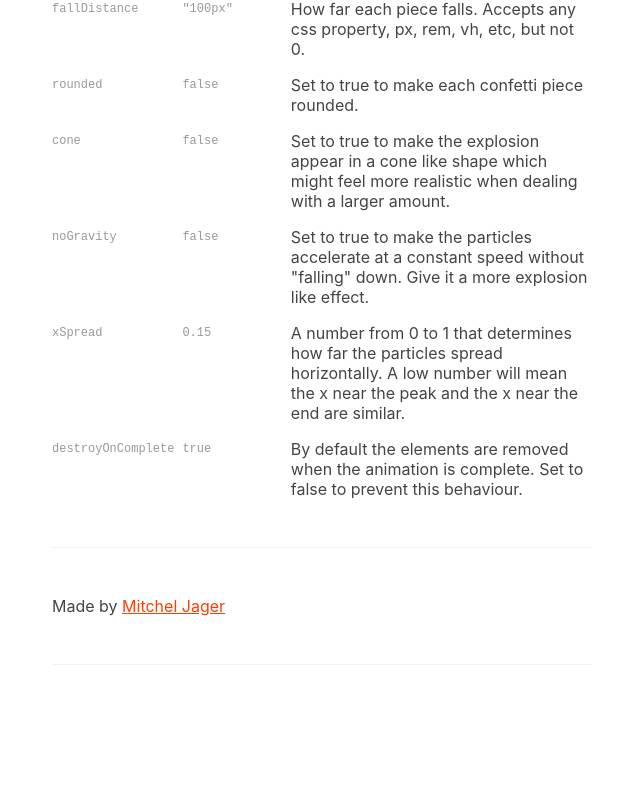
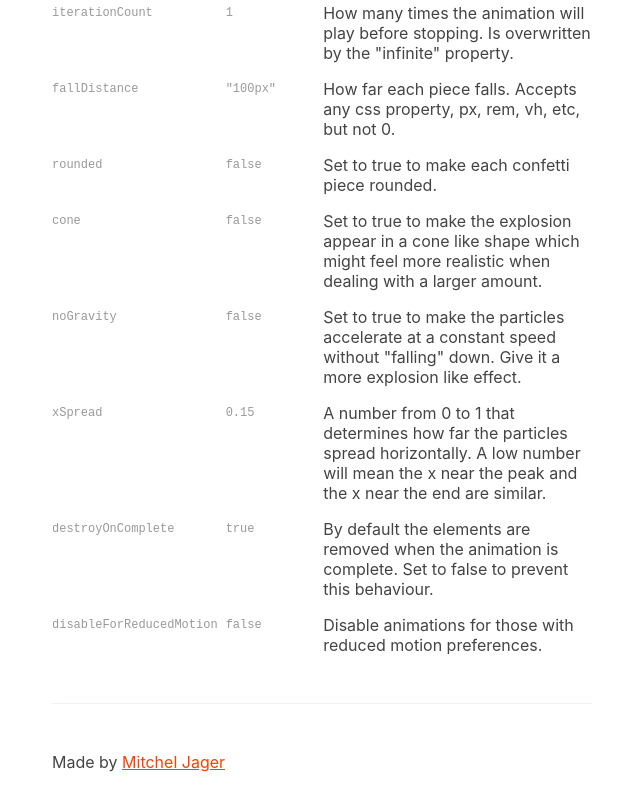
Before and after one commit to Mitcheljager/svelte-confetti, a SvelteKit app: page / in a window 1280 px wide. Shown: the part 9754-10565 px from the top of the page, without its empty margins (318-958 px from the left). Before the commit the page ends 10515 px from the top, so only its background shows below. Built offline with nearby package versions, Linux system fonts and the light colour scheme.

Commit message:
chore: Update docs to include disableForReducedMotion

```diff
--- a/src/routes/+page.svelte
+++ b/src/routes/+page.svelte
@@ -1039,6 +1039,7 @@
 			<code>noGravity</code> <code>false</code> <div>Set to true to make the particles accelerate at a constant speed without "falling" down. Give it a more explosion like effect.</div>
 			<code>xSpread</code> <code>0.15</code> <div>A number from 0 to 1 that determines how far the particles spread horizontally. A low number will mean the x near the peak and the x near the end are similar.</div>
 			<code>destroyOnComplete</code> <code>true</code> <div>By default the elements are removed when the animation is complete. Set to false to prevent this behaviour.</div>
+			<code>disableForReducedMotion</code> <code>false</code> <div>Disable animations for those with reduced motion preferences.</div>
 		</div>
 	</div>
 
```
Also changed, not shown: 1 other file (tests, documents, lock files or other folders).
